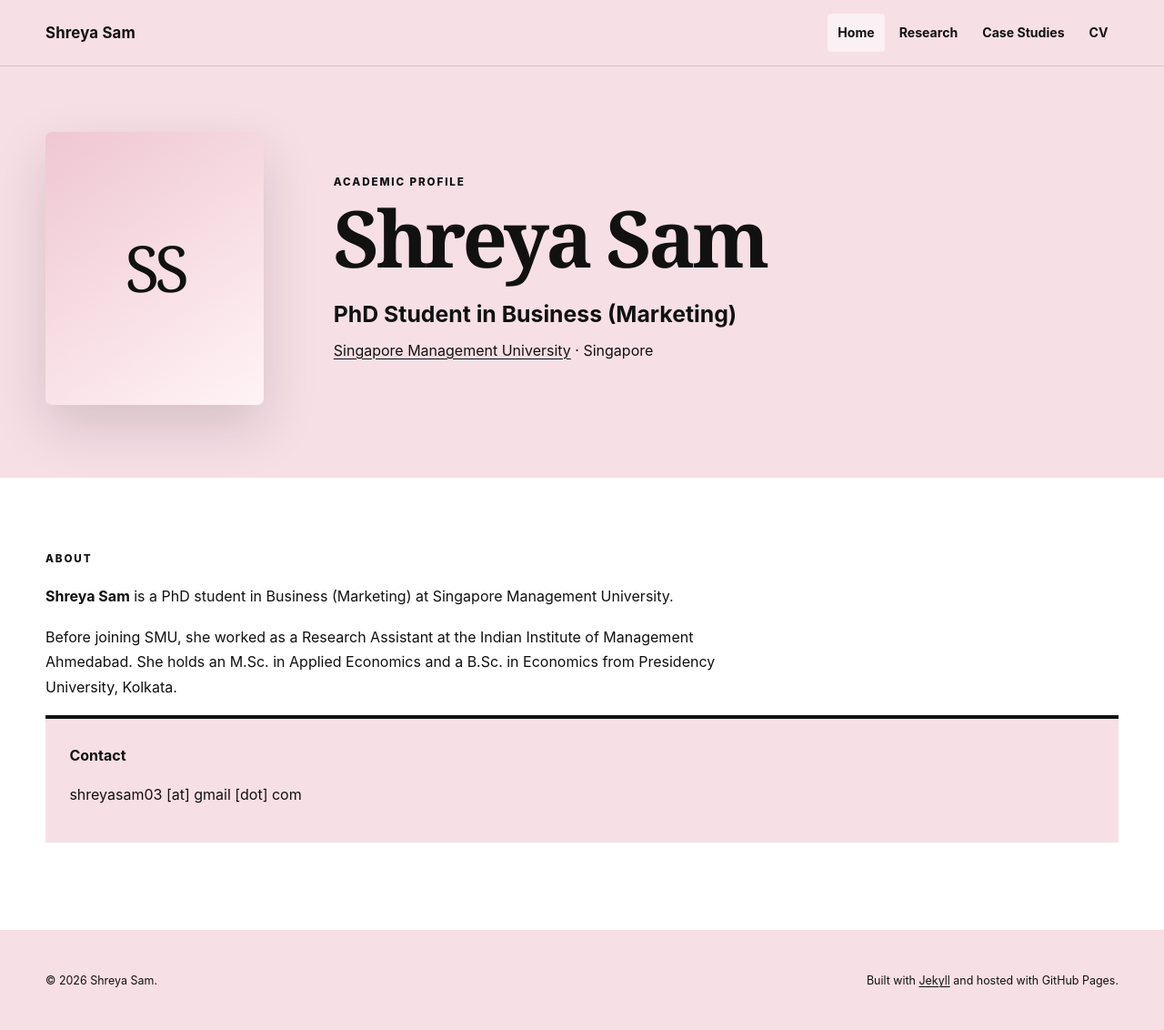
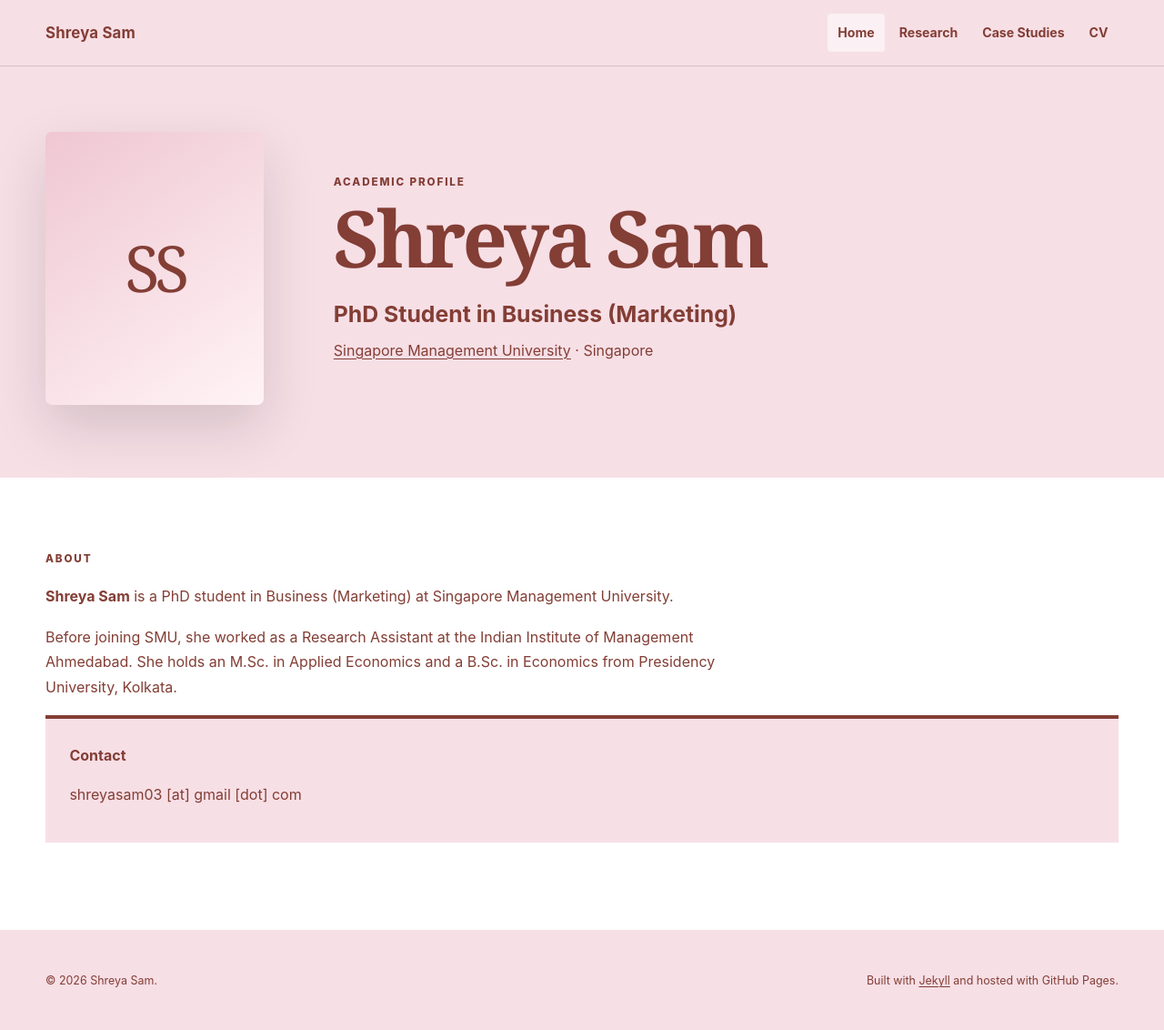
Before and after one commit to shreyasam/shreyasam.github.io, a Jekyll site: the page built from index.md, in a window 1280 px wide. Shown: the whole page at 91% size. Built offline with Jekyll 4.4.1, drawn with Linux system fonts in a browser that asks for light colours.

Commit message:
Update main.scss

```diff
--- a/assets/css/main.scss
+++ b/assets/css/main.scss
@@ -2,8 +2,8 @@
 ---
 
 :root {
-  --ink: #111111;
-  --muted: #111111;
+  --ink: #833E35;
+  --muted: #833E35;
   --paper: #ffffff;
   --soft: #fff7f9;
   --pink: #f7dfe6;
```
